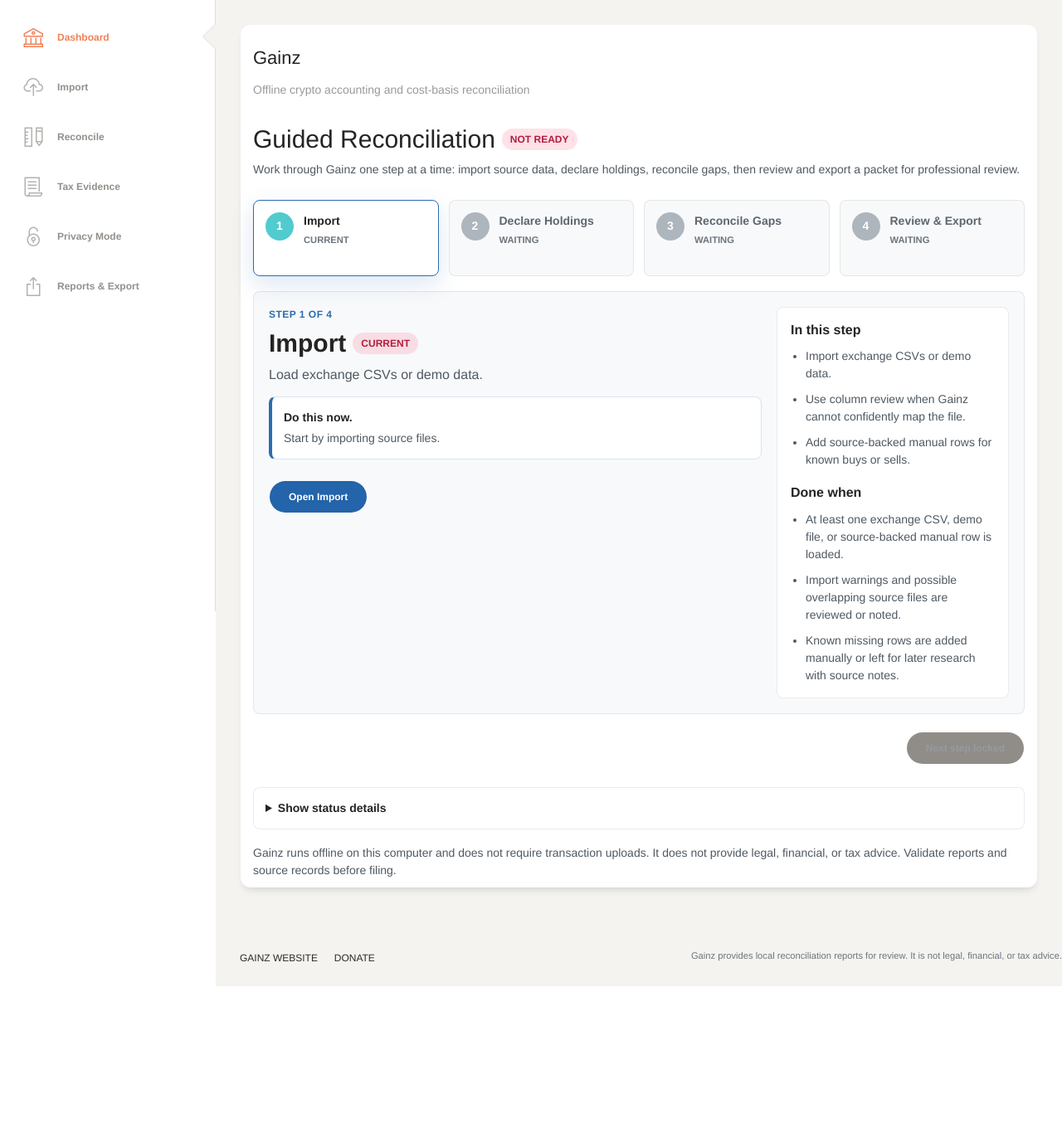
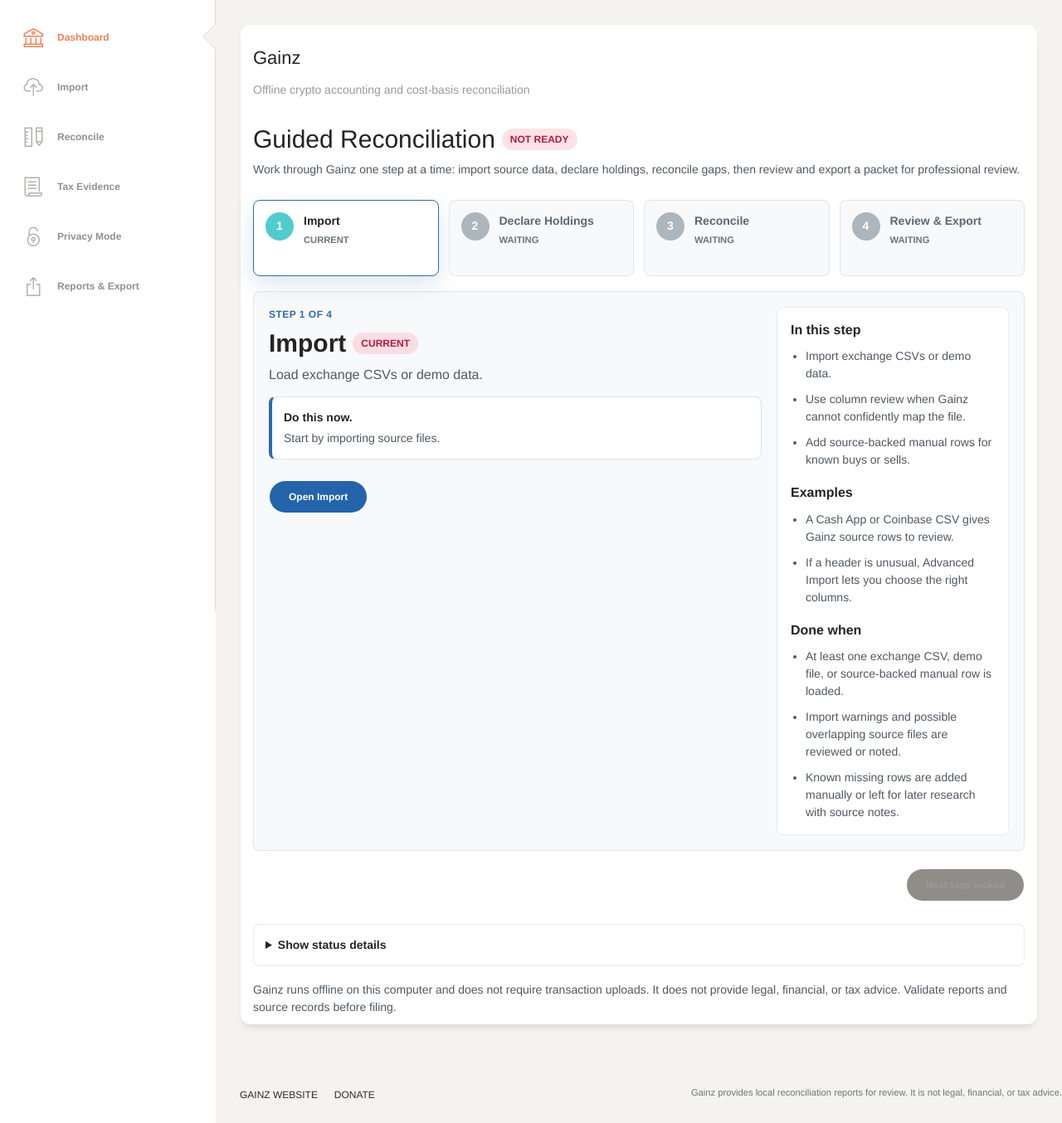
Before and after one commit to salexandert/Gainz, a Flask app: page /home/ in a window 1280 px wide. Shown: the part 63-1417 px from the top of the page at 83% size. Before the commit the page ends 1252 px from the top, so only its background shows below. Run offline with Flask 3, Linux system fonts and the light colour scheme; the visitor is signed in with stand-in values (Sample User, id 1); data comes from the database, SQL or seed files in the repository; some libraries are stand-ins or nearby versions; some web fonts are replaced.

Commit message:
Refine guided reconciliation home copy for 0.2.30

```diff
--- a/app/home/routes.py
+++ b/app/home/routes.py
@@ -70,10 +70,10 @@
         },
         {
             "number": 3,
-            "title": "Reconcile Gaps",
+            "title": "Reconcile",
             "description": "Review missing activity before using reports.",
             "url": url_for("holdings_accounting_blueprint.holdings_accounting", guided=1, mode="reconcile"),
-            "action_label": "Reconcile Gaps",
+            "action_label": "Reconcile",
             "state": "waiting",
             "status": "Waiting",
             "detail": "Declare holdings before reconciling.",
@@ -147,7 +147,7 @@
             "state": "review",
             "status": "Needs Review",
             "url": url_for("holdings_accounting_blueprint.holdings_accounting", guided=1, mode="reconcile"),
-            "action_label": "Review reconciliation gaps",
+            "action_label": "Review reconciliation",
             "detail": (
                 f"{review_count} {_plural(review_count, 'asset')} "
                 "need reconciliation review."
@@ -205,7 +205,7 @@
         3: [
             "Review holdings differences, owner-transfer questions, and missing basis.",
             "Document research notes for unresolved assets.",
-            "Run FIFO basis linking when sales still need linked acquisition lots.",
+            "Run FIFO basis linking when sales have missing cost basis.",
         ],
         4: [
             "Review packet readiness and the guided review queue.",
@@ -214,6 +214,29 @@
         ],
     }
     return tasks.get(step_number, [])
+
+
+def _stage_examples(step_number):
+    examples = {
+        1: [
+            "A Cash App or Coinbase CSV gives Gainz source rows to review.",
+            "If a header is unusual, Advanced Import lets you choose the right columns.",
+        ],
+        2: [
+            "If you now only hold BTC, save BTC and set the rest to zero.",
+            "If an old asset is gone, zero holdings helps Gainz look for the missing explanation.",
+        ],
+        3: [
+            "A BTC withdrawal may be your own wallet transfer or a disposal that needs evidence.",
+            "A sale has missing cost basis when Gainz cannot find enough earlier buy or receive lots.",
+            "A holdings difference may point to missing source files, duplicate imports, or transfers that need notes.",
+        ],
+        4: [
+            "A draft packet can document unresolved research items for CPA review.",
+            "Reference-only evidence lists file paths without copying private tax files into the packet.",
+        ],
+    }
+    return examples.get(step_number, [])
 
 
 def _stage_done_criteria(step_number):
@@ -230,7 +253,7 @@
         ],
         3: [
             "Holdings differences, transfer questions, and missing-basis items have decisions or notes.",
-            "FIFO or another basis-linking review has been run when sales need linked lots.",
+            "FIFO or another basis-linking review has been run when sales have missing cost basis.",
             "Anything still unresolved is marked for research, draft, or CPA review.",
         ],
         4: [
@@ -309,6 +332,7 @@
         ),
         "primary_action": primary_action,
         "tasks": _stage_tasks(selected_step["number"]),
+        "examples": _stage_examples(selected_step["number"]),
         "done_criteria": _stage_done_criteria(selected_step["number"]),
         "previous_stage": previous_stage,
         "next_stage": next_stage,
--- a/app/home/templates/home.html
+++ b/app/home/templates/home.html
@@ -99,6 +99,14 @@
               <li>{{ task }}</li>
               {% endfor %}
             </ul>
+            {% if stage_context.examples %}
+            <h3 class="gainz-stage-done-heading">Examples</h3>
+            <ul>
+              {% for example in stage_context.examples %}
+              <li>{{ example }}</li>
+              {% endfor %}
+            </ul>
+            {% endif %}
             <h3 class="gainz-stage-done-heading">Done when</h3>
             <ul>
               {% for item in stage_context.done_criteria %}
--- a/app_version.py
+++ b/app_version.py
@@ -1 +1 @@
-APP_VERSION = "0.2.29"
+APP_VERSION = "0.2.30"
--- a/docs/_config.yml
+++ b/docs/_config.yml
@@ -2,7 +2,7 @@
 description: Private offline crypto tax audit packet and cost-basis reconciliation software.
 url: https://cryptogainz.store
 baseurl: ""
-version: 0.2.29
+version: 0.2.30
 github_url: "https://github.com/salexandert/Gainz?utm_source=cryptogainz.store&utm_medium=website&utm_campaign=site_nav"
 download_url: https://github.com/salexandert/Gainz/releases/latest/download/Gainz-Windows.zip
 checksum_url: https://github.com/salexandert/Gainz/releases/latest/download/Gainz-Windows.zip.sha256
```
Also changed, not shown: Tests/test_home_progress.py (+5 -3 lines), 1 other file.
